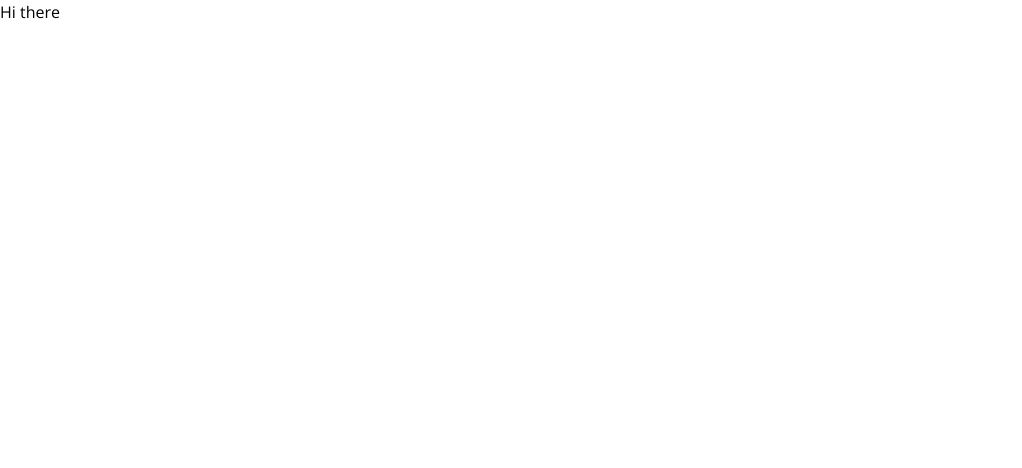
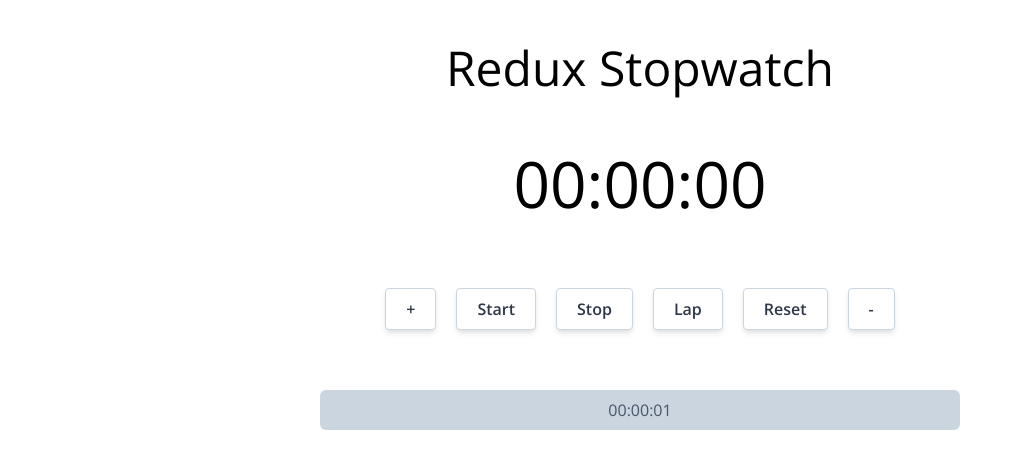
Before and after one commit to heytulsiprasad/redux-timer, a React (Create React App) app: page / in a window 1280 px wide. Shown: the top 468 px of the page, without its empty margins (0-1022 px from the left). Built offline with nearby package versions, Linux system fonts and the light colour scheme.

Commit message:
:sparkles: build stopwatch ui complete

```diff
--- a/src/App.js
+++ b/src/App.js
@@ -1,11 +1,12 @@
 import React from 'react';
-import classes from "./App.module.css";
+import Timer from "./containers/Timer/Timer";
 import "./tailwind.generated.css";
 
 function App() {
   return (
-    <div className="mx-auto">
-      <h1 className="">Hi there</h1>
+    <div>
+      <h1 className="text-5xl md:text-4xl text-center font-thin pt-8 px-6">Redux Stopwatch</h1>
+      <Timer />
     </div>
   );
 }
--- a/src/App.module.css
+++ /dev/null
@@ -1,4 +0,0 @@
-.App {
-    text-align: center;
-    margin: 0 auto;
-}
--- /dev/null
+++ b/src/components/Buttons/Button.js
@@ -0,0 +1,11 @@
+import React from 'react'
+
+function Button(props) {
+    return (
+        <button class="bg-white shadow-md hover:bg-gray-100 text-gray-800 font-semibold py-2 px-5 border border-gray-400 rounded shadow">
+            {props.children}
+        </button>
+    )
+}
+
+export default Button;
--- /dev/null
+++ b/src/components/Labels/Label.js
@@ -0,0 +1,11 @@
+import React from 'react'
+
+function Label(props) {
+    return (
+        <div class="w-1/2 mx-auto flex flex-row justify-center text-gray-700 my-3 text-center bg-gray-400 px-4 py-2 rounded-md">
+            <span>{props.lapTime}</span>
+        </div>
+    )
+}
+
+export default Label;
--- /dev/null
+++ b/src/containers/Timer/Timer.js
@@ -0,0 +1,43 @@
+import React, { Component, Fragment } from 'react';
+import Button from "../../components/Buttons/Button";
+import Label from "../../components/Labels/Label";
+
+class Timer extends Component {
+    constructor(props) {
+        super(props);
+        this.state = {
+            curTime: {
+                curMin: 0,
+                curSec: 0,
+                curMilliSec: 0
+            }
+        }
+    }
+
+    render() {
+        let time;
+
+        return (
+            <Fragment>
+                <div className="container mt-4 flex flex-col">
+                    <div className="mx-auto py-4">
+                        <span className="text-6xl">00:00:00</span>
+                    </div>
+                    <div className="mx-auto py-6 mt-4 flex flex-row space-x-5">
+                        <Button>+</Button>
+                        <Button>Start</Button>
+                        <Button>Stop</Button>
+                        <Button>Lap</Button>
+                        <Button>Reset</Button>
+                        <Button>-</Button>
+                    </div>
+                </div>
+                <div className="container py-6">
+                    <Label lapTime={"00:00:01"} />
+                </div>
+            </Fragment>
+        )
+    }
+}
+
+export default Timer
--- /dev/null
+++ b/tailwind.config.js
@@ -0,0 +1,26 @@
+// tailwind.config.js
+module.exports = {
+  theme: {
+    screens: {
+      'xl': {
+        'max': '1279px'
+      },
+      // => @media (max-width: 1279px) { ... }
+
+      'lg': {
+        'max': '1023px'
+      },
+      // => @media (max-width: 1023px) { ... }
+
+      'md': {
+        'max': '767px'
+      },
+      // => @media (max-width: 767px) { ... }
+
+      'sm': {
+        'max': '639px'
+      },
+      // => @media (max-width: 639px) { ... }
+    }
+  }
+}
```
